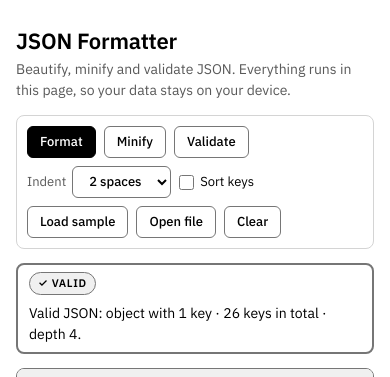
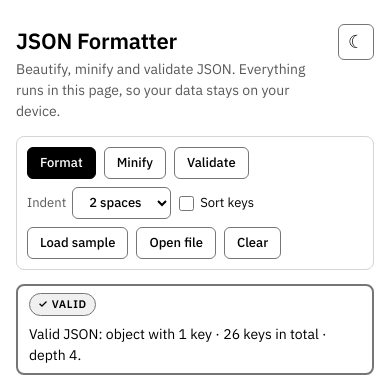
Before and after one commit to xitas/json-prettify, a plain HTML site: page index.html in a window 390 px wide. Shown: the top 377 px of the page. Drawn offline with Linux system fonts and the light colour scheme.

Commit message:
Add light/dark theme toggle with saved preference
- Add a sun/moon toggle button to the header with aria-labels
- Follow the system color scheme on first visit, then save the
  user's choice in localStorage (reads and writes in try/catch)
- Set data-theme on <html> from an inline head script so the page
  loads without a flash of the wrong theme
- Key the light and dark color tokens on data-theme and keep the
  color-scheme meta tag and CSS property in sync with the theme
- Fade colors when switching themes; skip it for reduced motion
- Force text-style glyphs for the warning and theme icons

```diff
--- a/assets/css/style.css
+++ b/assets/css/style.css
@@ -4,8 +4,9 @@
  * Layout: a toolbar over a status line, then two equal panes (input left, result right) that stack on phones.
  */
 
-/* Light mode */
-:root {
+/* Light mode (also the fallback before a theme is set) */
+:root,
+:root[data-theme="light"] {
   color-scheme: light;
   --bg: #ffffff;
   --surface: #ffffff;
@@ -26,14 +27,10 @@
   --syn-num: #595959;           /* mid-gray */
   --syn-bool: #595959;          /* mid-gray */
   --syn-null: #595959;          /* italic */
-  --font-ui: "IBM Plex Sans", system-ui, -apple-system, "Segoe UI", sans-serif;
-  --font-code:
-    "JetBrains Mono", ui-monospace, "SF Mono", Menlo, Consolas, monospace;
 }
 
 /* Dark mode */
-@media (prefers-color-scheme: dark) {
-  :root {
+:root[data-theme="dark"] {
   color-scheme: dark;
   --bg: #000000;
   --surface: #0f0f0f;
@@ -55,6 +52,24 @@
   --syn-bool: #a8a8a8;
   --syn-null: #a8a8a8;
 }
+
+:root {
+  --font-ui: "IBM Plex Sans", system-ui, -apple-system, "Segoe UI", sans-serif;
+  --font-code:
+    "JetBrains Mono", ui-monospace, "SF Mono", Menlo, Consolas, monospace;
+  --theme-fade: 0.25s ease;
+}
+
+/* Smooth color change while the theme toggle is switching (class set briefly by app.js) */
+.theme-switching,
+.theme-switching *,
+.theme-switching *::before {
+  transition:
+    background-color var(--theme-fade),
+    color var(--theme-fade),
+    border-color var(--theme-fade),
+    box-shadow var(--theme-fade),
+    outline-color var(--theme-fade) !important;
 }
 
 * {
@@ -89,8 +104,24 @@ body {
 
 .top {
   display: flex;
+  align-items: flex-start;
+  justify-content: space-between;
+  gap: 12px;
+}
+.top-text {
+  display: flex;
   flex-direction: column;
   gap: 2px;
+  min-width: 0;
+}
+button.theme-toggle {
+  flex: none;
+  width: 36px;
+  height: 36px;
+  padding: 0;
+  justify-content: center;
+  font-size: 18px;
+  line-height: 1;
 }
 h1 {
   margin: 0;
@@ -257,8 +288,8 @@ pre:focus-visible {
   padding: 7px 11px;
 }
 .status[data-state="valid"] .pill::before {
-  content: "✓\00a0";
-  content: "✓\00a0" / "";
+  content: "\2713\00a0";
+  content: "\2713\00a0" / "";
 }
 .status[data-state="invalid"] .pill {
   background: var(--primary-bg);
@@ -266,8 +297,9 @@ pre:focus-visible {
   border-color: var(--primary-bg);
 }
 .status[data-state="invalid"] .pill::before {
-  content: "⚠\00a0";
-  content: "⚠\00a0" / "";
+  /* \FE0E asks for the plain-text glyph instead of a colored emoji */
+  content: "\26A0\FE0E\00a0";
+  content: "\26A0\FE0E\00a0" / "";
 }
 .status[data-state="invalid"] .msg {
   font-weight: 600;
@@ -391,7 +423,10 @@ pre .placeholder {
   }
 }
 @media (prefers-reduced-motion: reduce) {
-  * {
+  *,
+  .theme-switching,
+  .theme-switching *,
+  .theme-switching *::before {
     transition: none !important;
     animation: none !important;
   }
--- a/assets/js/app.js
+++ b/assets/js/app.js
@@ -156,6 +156,56 @@
     e.target.value = '';
   });
 
+  // Theme toggle. The inline script in index.html sets data-theme before first paint;
+  // this keeps the button, color-scheme meta and saved choice in sync.
+  var THEME_KEY = 'json-formatter-theme';
+  var root = document.documentElement;
+  var themeBtn = $('themeToggle');
+  var themeIcon = themeBtn.querySelector('.icon');
+  var colorMeta = document.querySelector('meta[name="color-scheme"]');
+  var mq = function (q) { return window.matchMedia ? window.matchMedia(q) : null; };
+  var reduceMotion = mq('(prefers-reduced-motion: reduce)');
+  var systemDark = mq('(prefers-color-scheme: dark)');
+  var fadeTimer = null;
+
+  function savedTheme() {
+    try {
+      var t = localStorage.getItem(THEME_KEY);
+      return t === 'light' || t === 'dark' ? t : null;
+    } catch (e) { return null; }
+  }
+
+  function applyTheme(theme, animate) {
+    if (animate && !(reduceMotion && reduceMotion.matches)) {
+      root.classList.add('theme-switching');
+      clearTimeout(fadeTimer);
+      fadeTimer = setTimeout(function () { root.classList.remove('theme-switching'); }, 300);
+    }
+    root.setAttribute('data-theme', theme);
+    if (colorMeta) colorMeta.setAttribute('content', theme);
+    var label = theme === 'dark' ? 'Switch to light mode' : 'Switch to dark mode';
+    themeBtn.setAttribute('aria-label', label);
+    themeBtn.title = label;
+    themeIcon.textContent = theme === 'dark' ? '☀︎' : '☾︎';
+  }
+
+  themeBtn.addEventListener('click', function () {
+    var next = root.getAttribute('data-theme') === 'dark' ? 'light' : 'dark';
+    applyTheme(next, true);
+    try { localStorage.setItem(THEME_KEY, next); } catch (e) {}
+  });
+
+  // Until the user picks a theme, keep following the system setting.
+  if (systemDark) {
+    var onSystemChange = function () {
+      if (!savedTheme()) applyTheme(systemDark.matches ? 'dark' : 'light', true);
+    };
+    if (systemDark.addEventListener) systemDark.addEventListener('change', onSystemChange);
+    else if (systemDark.addListener) systemDark.addListener(onSystemChange);
+  }
+
+  applyTheme(root.getAttribute('data-theme') === 'dark' ? 'dark' : 'light', false);
+
   input.value = SAMPLE;
   update();
 })();
--- a/index.html
+++ b/index.html
@@ -6,6 +6,18 @@
   <meta name="description" content="Beautify, minify and validate JSON in your browser. Nothing is uploaded.">
   <meta name="color-scheme" content="light dark">
   <title>JSON Formatter</title>
+  <script>
+    // Set the theme before first paint: saved choice, else the system setting.
+    (function () {
+      var t = null;
+      try { t = localStorage.getItem('json-formatter-theme'); } catch (e) {}
+      if (t !== 'light' && t !== 'dark') {
+        t = window.matchMedia && window.matchMedia('(prefers-color-scheme: dark)').matches ? 'dark' : 'light';
+      }
+      document.documentElement.setAttribute('data-theme', t);
+      document.querySelector('meta[name="color-scheme"]').setAttribute('content', t);
+    })();
+  </script>
   <link rel="preconnect" href="https://fonts.googleapis.com">
   <link rel="preconnect" href="https://fonts.gstatic.com" crossorigin>
   <link rel="stylesheet" href="https://fonts.googleapis.com/css2?family=IBM+Plex+Sans:wght@400;500;600&family=JetBrains+Mono:ital,wght@0,400;0,500;0,700;1,400&display=swap">
@@ -16,8 +28,11 @@
 <body>
 <main class="app">
   <header class="top">
-    <h1>JSON Formatter</h1>
-    <p>Beautify, minify and validate JSON. Everything runs in this page, so your data stays on your device.</p>
+    <div class="top-text">
+      <h1>JSON Formatter</h1>
+      <p>Beautify, minify and validate JSON. Everything runs in this page, so your data stays on your device.</p>
+    </div>
+    <button id="themeToggle" class="theme-toggle" type="button" aria-label="Switch to dark mode" title="Switch to dark mode"><span class="icon" aria-hidden="true">&#x263E;&#xFE0E;</span></button>
   </header>
 
   <div class="toolbar" role="toolbar" aria-label="JSON actions">
```
Lines whose indentation alone changed are shown as unchanged.
